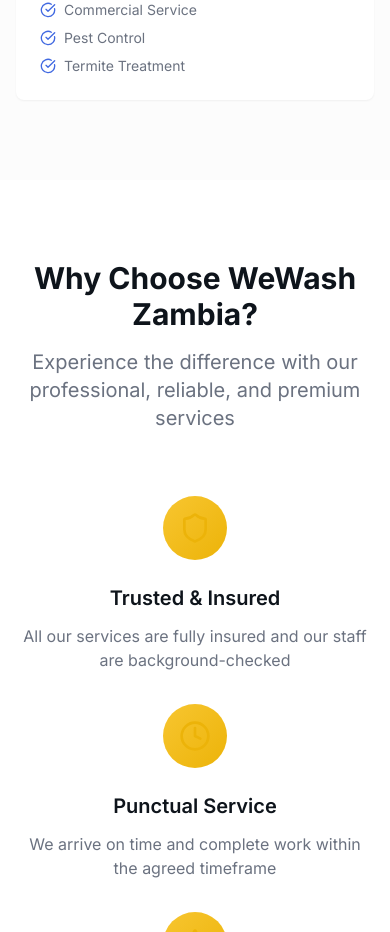
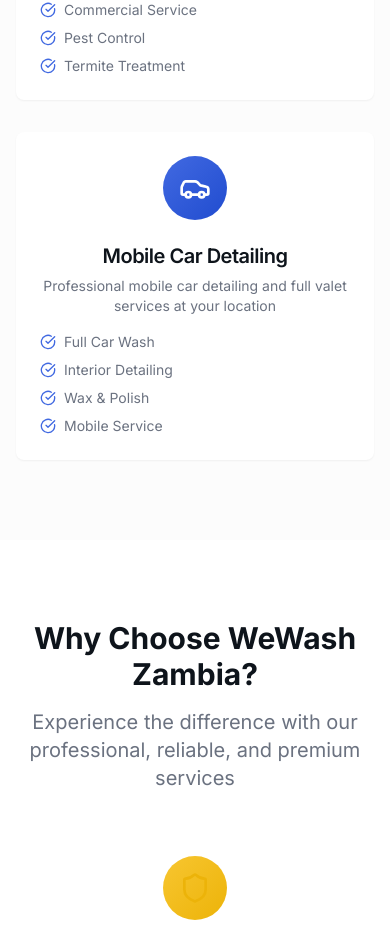
Before and after one commit to wemuve/wash-global, a React (Vite) app: page / in a window 390 px wide. Shown: the part 2595-3527 px from the top of the page. Built offline with nearby package versions, Linux system fonts and the light colour scheme.

Commit message:
Add mobile car detailing service
Add mobile car detailing full valet service to the services section.

```diff
--- a/src/pages/Index.tsx
+++ b/src/pages/Index.tsx
@@ -17,7 +17,8 @@ import {
   Home,
   UserCheck,
   Building,
-  Bug
+  Bug,
+  Car
 } from 'lucide-react';
 
 const Index = () => {
@@ -53,6 +54,12 @@ const Index = () => {
       title: "Fumigation Services",
       description: "Professional pest control and fumigation for residential and commercial properties",
       features: ["Residential Fumigation", "Commercial Service", "Pest Control", "Termite Treatment"]
+    },
+    {
+      icon: Car,
+      title: "Mobile Car Detailing",
+      description: "Professional mobile car detailing and full valet services at your location",
+      features: ["Full Car Wash", "Interior Detailing", "Wax & Polish", "Mobile Service"]
     }
   ];
 
```
